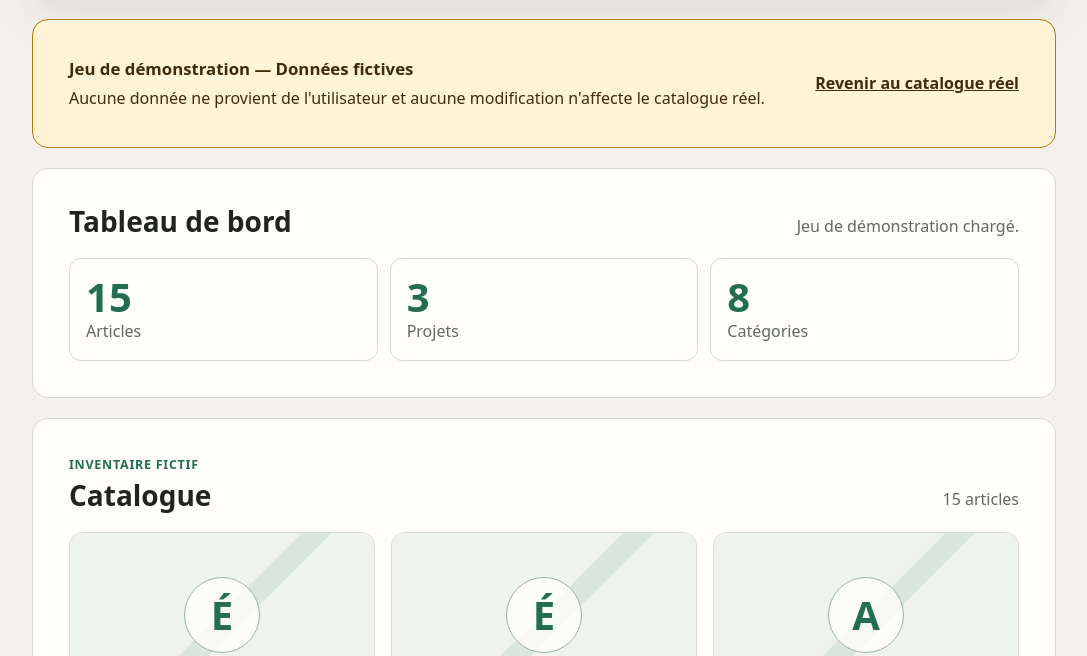
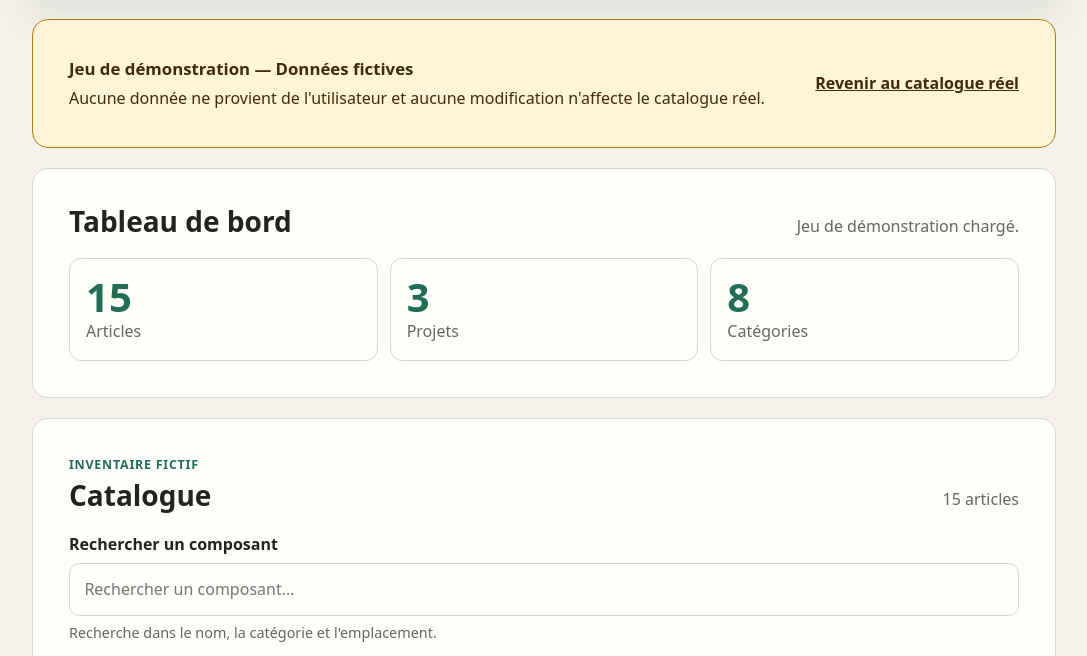
Before and after one commit to gonzadd79/AtelierCatalogue, a plain HTML site: page demo.html in a window 1280 px wide. Shown: the part 283-939 px from the top of the page, without its empty margins (96-1183 px from the left). Drawn offline with Linux system fonts and the light colour scheme.

Commit message:
Implement FEATURE-005 instant search

```diff
--- a/app/css/app.css
+++ b/app/css/app.css
@@ -220,6 +220,54 @@ button:disabled {
 
 #catalog-summary {
   margin: 0;
+  color: var(--muted);
+}
+
+.catalog-search {
+  display: grid;
+  gap: .4rem;
+  margin-bottom: 1.25rem;
+}
+
+.catalog-search label {
+  font-weight: 700;
+}
+
+.catalog-search input {
+  width: 100%;
+  padding: .8rem .9rem;
+  border: 1px solid var(--border);
+  border-radius: .65rem;
+  background: var(--surface);
+  color: var(--text);
+  font: inherit;
+}
+
+.catalog-search input:focus-visible {
+  border-color: var(--accent);
+  outline: 3px solid color-mix(in srgb, var(--accent) 35%, transparent);
+  outline-offset: 2px;
+}
+
+#catalog-search-help {
+  margin: 0;
+  color: var(--muted);
+  font-size: .9rem;
+}
+
+.search-empty {
+  padding: 1.5rem;
+  border: 1px dashed var(--border);
+  border-radius: .75rem;
+  background: var(--surface-soft);
+  text-align: center;
+}
+
+.search-empty h3,
+.search-empty p { margin: 0; }
+
+.search-empty p {
+  margin-top: .35rem;
   color: var(--muted);
 }
 
--- a/app/js/app.js
+++ b/app/js/app.js
@@ -14,6 +14,7 @@
       var items = global.AtelierCatalog.catalog.getCatalogItems(data);
       global.AtelierCatalog.ui.renderDashboard(summary, mode);
       global.AtelierCatalog.ui.renderCatalog(items);
+      global.AtelierCatalog.ui.initializeSearch(items, global.AtelierCatalog.search.filterItems);
     } catch (error) {
       global.AtelierCatalog.ui.renderError(error);
     }
--- a/app/js/search.js
+++ b/app/js/search.js
@@ -1,6 +1,27 @@
 (function (global) {
   "use strict";
-  // Réservé à une Story future : aucune recherche n'est annoncée ni simulée ici.
+
+  function normalize(value) {
+    return String(value || "")
+      .normalize("NFD")
+      .replace(/[\u0300-\u036f]/g, "")
+      .toLocaleLowerCase("fr")
+      .replace(/\s+/g, " ")
+      .trim();
+  }
+
+  function filterItems(items, query) {
+    var normalizedQuery = normalize(query);
+    if (!normalizedQuery) {
+      return items.slice();
+    }
+    return items.filter(function (item) {
+      return [item.name, item.categoryName, item.locationName].some(function (value) {
+        return normalize(value).indexOf(normalizedQuery) !== -1;
+      });
+    });
+  }
+
   global.AtelierCatalog = global.AtelierCatalog || {};
-  global.AtelierCatalog.search = { available: false };
+  global.AtelierCatalog.search = { filterItems: filterItems };
 }(window));
--- a/app/js/ui.js
+++ b/app/js/ui.js
@@ -3,6 +3,9 @@
 
   var lastDialogTrigger = null;
   var dialogHandlersReady = false;
+  var searchHandlersReady = false;
+  var allCatalogItems = [];
+  var filterCatalogItems = null;
 
   function renderDashboard(summary, mode) {
     var message;
@@ -156,15 +159,48 @@
 
   function renderCatalog(items) {
     var view = document.getElementById("catalog-view");
+    ensureDialogHandlers();
+    renderCatalogCards(items);
+    document.getElementById("catalog-summary").textContent = formatItemCount(items.length);
+    view.hidden = items.length === 0;
+  }
+
+  function formatItemCount(count) {
+    return count + (count > 1 ? " articles" : " article");
+  }
+
+  function renderCatalogCards(items) {
     var grid = document.getElementById("catalog-grid");
-    ensureDialogHandlers();
     grid.replaceChildren();
     items.forEach(function (item) {
       grid.appendChild(createCatalogCard(item));
     });
-    document.getElementById("catalog-summary").textContent = items.length
-      + (items.length > 1 ? " articles" : " article");
-    view.hidden = items.length === 0;
+  }
+
+  function updateSearchResults(query) {
+    var hasQuery = query.trim().length > 0;
+    var items = filterCatalogItems(allCatalogItems, query);
+    var noResults = hasQuery && items.length === 0;
+    renderCatalogCards(items);
+    document.getElementById("catalog-grid").hidden = noResults;
+    document.getElementById("catalog-no-results").hidden = !noResults;
+    document.getElementById("catalog-summary").textContent = hasQuery
+      ? formatItemCount(items.length) + " sur " + allCatalogItems.length
+      : formatItemCount(allCatalogItems.length);
+  }
+
+  function initializeSearch(items, filterItems) {
+    var input = document.getElementById("catalog-search-input");
+    allCatalogItems = items.slice();
+    filterCatalogItems = filterItems;
+    input.value = "";
+    if (!searchHandlersReady) {
+      input.addEventListener("input", function () {
+        updateSearchResults(input.value);
+      });
+      searchHandlersReady = true;
+    }
+    updateSearchResults("");
   }
 
   function renderError(error) {
@@ -180,6 +216,7 @@
   global.AtelierCatalog.ui = {
     renderDashboard: renderDashboard,
     renderCatalog: renderCatalog,
+    initializeSearch: initializeSearch,
     renderError: renderError
   };
 }(window));
--- a/demo.html
+++ b/demo.html
@@ -57,6 +57,15 @@
         </div>
         <p id="catalog-summary"></p>
       </div>
+      <div class="catalog-search">
+        <label for="catalog-search-input">Rechercher un composant</label>
+        <input id="catalog-search-input" type="search" placeholder="Rechercher un composant…" autocomplete="off" aria-describedby="catalog-search-help" aria-controls="catalog-grid catalog-no-results">
+        <p id="catalog-search-help">Recherche dans le nom, la catégorie et l'emplacement.</p>
+      </div>
+      <div id="catalog-no-results" class="search-empty" role="status" aria-live="polite" aria-atomic="true" hidden>
+        <h3>Aucun composant ne correspond à votre recherche.</h3>
+        <p>Modifiez ou effacez votre saisie pour afficher de nouveau le catalogue.</p>
+      </div>
       <div id="catalog-grid" class="catalog-grid" role="list"></div>
     </section>
     <section id="error-state" class="error" role="alert" hidden>
```
Also changed, not shown: index.html (+9 -0 lines), 5 other files.
